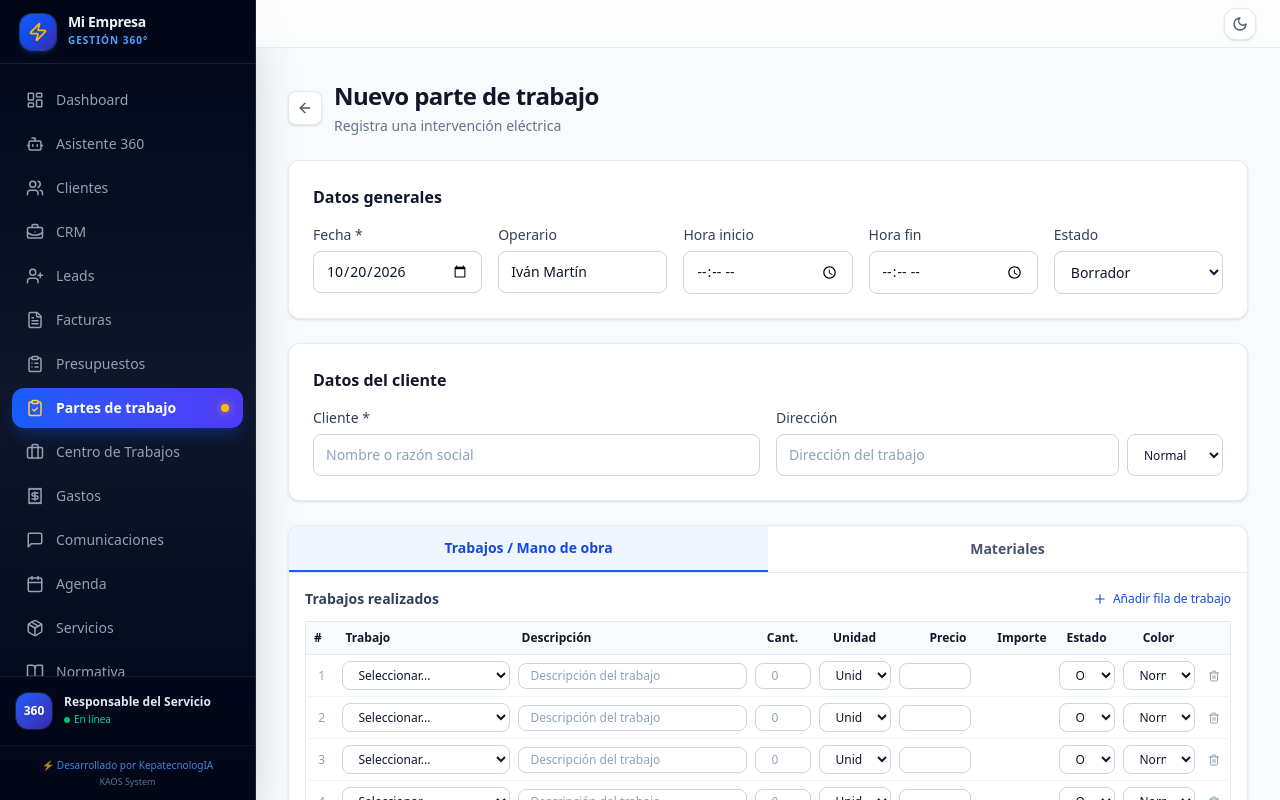
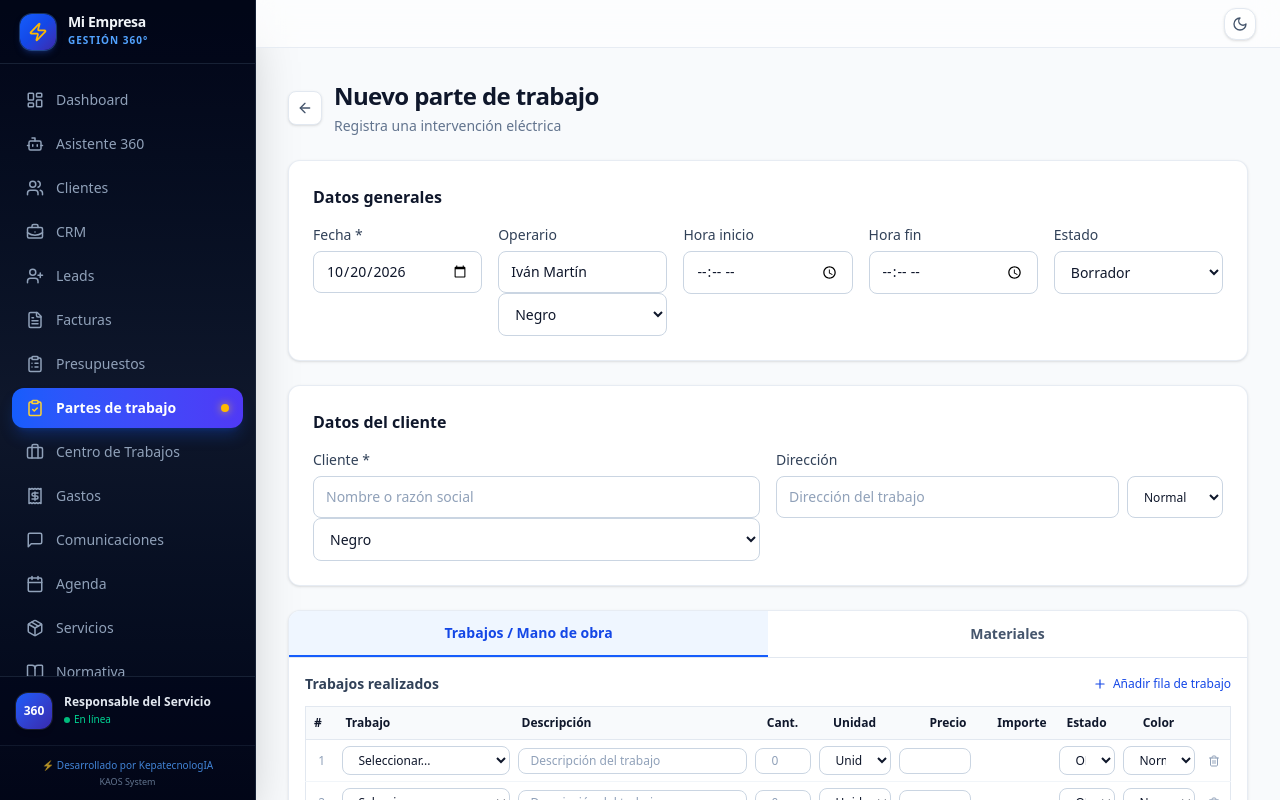
Before and after one commit to kepabilbao67-bot/electricista-app, a Next.js app: page /partes-trabajo/nuevo in a window 1280 px wide. Built offline with nearby package versions, Linux system fonts and the light colour scheme.

Commit message:
Allow saved text colors on work order client and operator

```diff
--- a/src/components/ParteForm.tsx
+++ b/src/components/ParteForm.tsx
@@ -59,6 +59,8 @@ export interface ParteFormData {
   client_id: string;
   direccion: string;
   direccion_color: string;
+  tecnico_color?: string;
+  cliente_color?: string;
   observaciones: string;
   observaciones_color: string;
   estado: string;
@@ -109,6 +111,8 @@ export default function ParteForm({ parteId, initialData, initialTrabajos, initi
     client_id: "",
     direccion: "",
     direccion_color: "default",
+    tecnico_color: "default",
+    cliente_color: "default",
     observaciones: "",
     observaciones_color: "default",
     estado: "borrador",
@@ -299,6 +303,8 @@ export default function ParteForm({ parteId, initialData, initialTrabajos, initi
         cliente: form.cliente,
         client_id: form.client_id || null,
         direccion: form.direccion,
+        tecnico_color: form.tecnico_color || "default",
+        cliente_color: form.cliente_color || "default",
         direccion_color: form.direccion_color && form.direccion_color !== "default" ? form.direccion_color : null,
         observaciones: form.observaciones,
         observaciones_color: form.observaciones_color && form.observaciones_color !== "default" ? form.observaciones_color : null,
@@ -359,7 +365,7 @@ export default function ParteForm({ parteId, initialData, initialTrabajos, initi
           </div>
           <div>
             <label className="block text-sm font-medium text-slate-700 mb-1.5">Operario</label>
-            <input type="text" value={form.tecnico} onChange={(e) => updateForm("tecnico", e.target.value)} className="input-field" placeholder="Nombre del operario" />
+            <input type="text" value={form.tecnico} onChange={(e) => updateForm("tecnico", e.target.value)} className={`input-field ${getTrabajoColorClass(form.tecnico_color)}`} placeholder="Nombre del operario" /><select aria-label="Color del operario" value={form.tecnico_color || "default"} onChange={(e) => updateForm("tecnico_color", e.target.value)} className="input-field">{TRABAJO_COLORS.filter(c => ["default","red","green","blue"].includes(c.value)).map(c => <option key={c.value} value={c.value}>{c.label === "Normal" ? "Negro" : c.label}</option>)}</select>
           </div>
           <div>
             <label className="block text-sm font-medium text-slate-700 mb-1.5">Hora inicio</label>
@@ -386,7 +392,7 @@ export default function ParteForm({ parteId, initialData, initialTrabajos, initi
         <div className="grid grid-cols-1 md:grid-cols-2 gap-4">
           <div>
             <label className="block text-sm font-medium text-slate-700 mb-1.5">Cliente *</label>
-            <input type="text" required value={form.cliente} onChange={(e) => updateForm("cliente", e.target.value)} className="input-field" placeholder="Nombre o razón social" />
+            <input type="text" required value={form.cliente} onChange={(e) => updateForm("cliente", e.target.value)} className={`input-field ${getTrabajoColorClass(form.cliente_color)}`} placeholder="Nombre o razón social" /><select aria-label="Color del cliente" value={form.cliente_color || "default"} onChange={(e) => updateForm("cliente_color", e.target.value)} className="input-field">{TRABAJO_COLORS.filter(c => ["default","red","green","blue"].includes(c.value)).map(c => <option key={c.value} value={c.value}>{c.label === "Normal" ? "Negro" : c.label}</option>)}</select>
           </div>
           <div>
             <label className="block text-sm font-medium text-slate-700 mb-1.5">Dirección</label>
```
